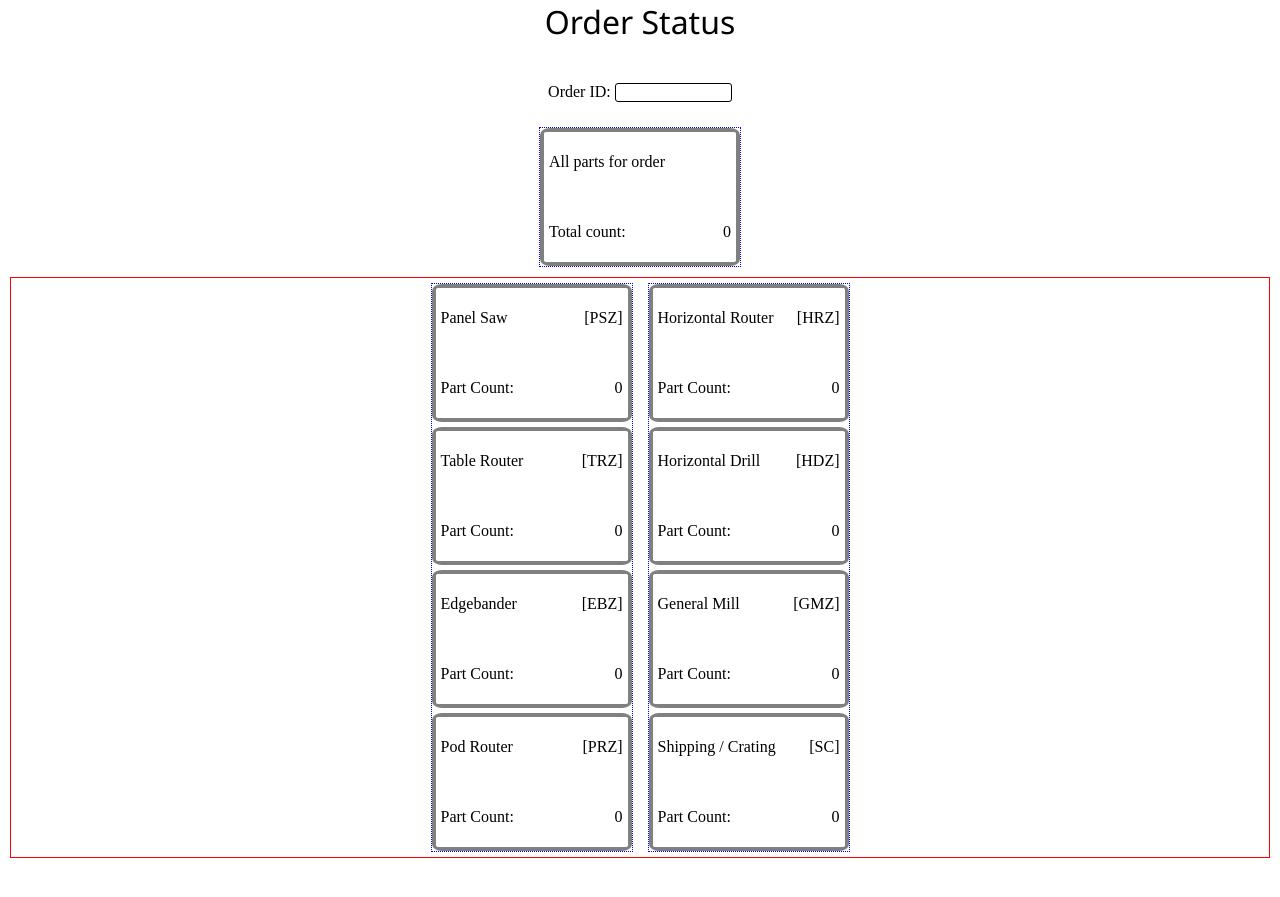
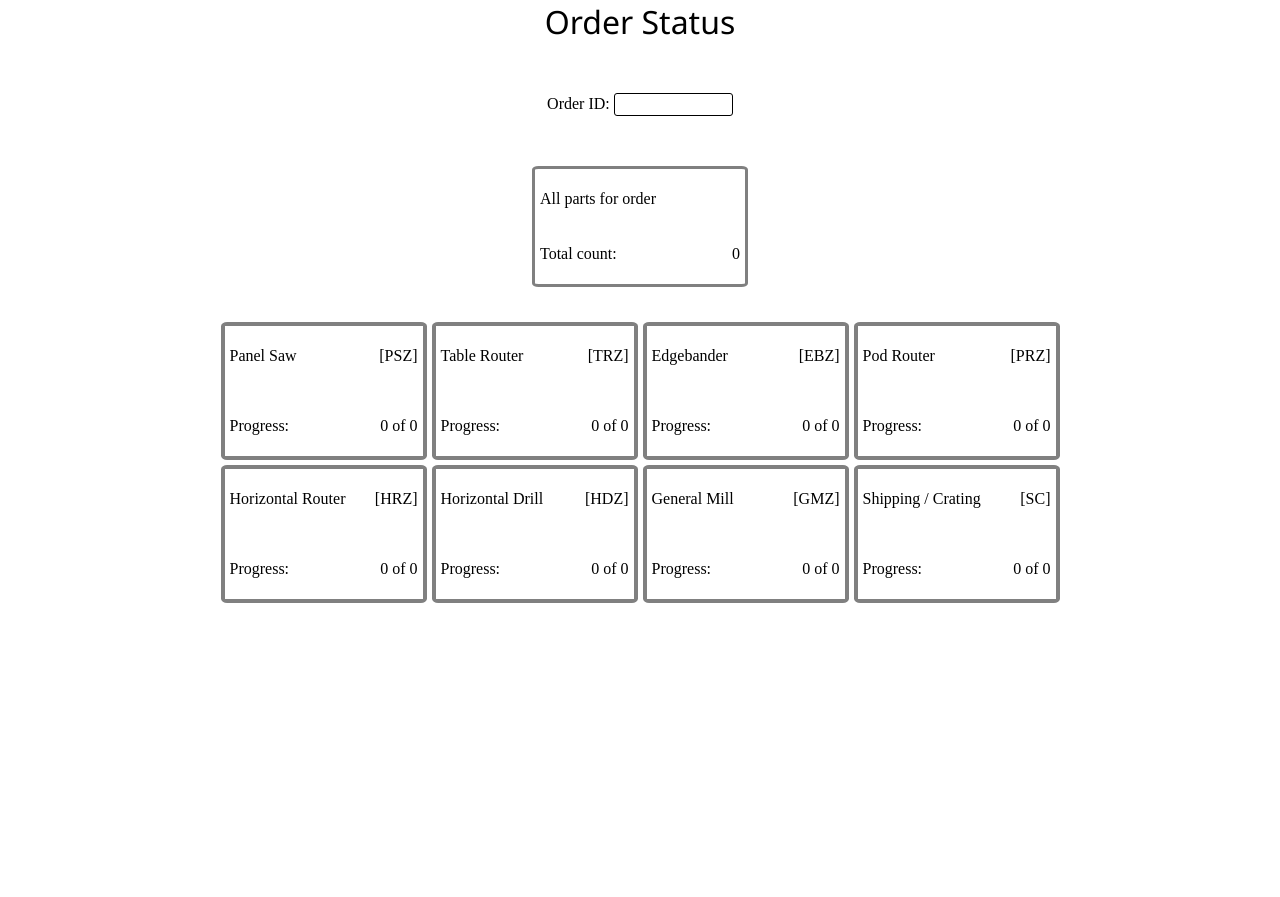
Before and after one commit to chris-lunsford/XMES_FastAPI, a FastAPI app: page /order-dashboard in a window 1280 px wide. Shown: the top 897 px of the page. Run offline with FastAPI, Linux system fonts and the light colour scheme.

Commit message:
scanned counts wokring

```diff
--- a/main.py
+++ b/main.py
@@ -1,5 +1,7 @@
 from datetime import datetime
 import pytz
+import asyncio
+from concurrent.futures import ThreadPoolExecutor
 from fastapi import FastAPI, Request, HTTPException
 from fastapi.templating import Jinja2Templates
 from fastapi.responses import HTMLResponse
@@ -240,3 +242,17 @@ async def handle_order_part_counts(OrderID):
         return counts
     except Exception as e:
         raise HTTPException(status_code=500, detail=str(e))
+
+
+@app.get('/api/scanned-order-part-counts')
+async def handle_scanned_order_part_counts(OrderID: str):
+    loop = asyncio.get_running_loop()
+    executor = ThreadPoolExecutor(max_workers=1)
+    try:
+        data = await loop.run_in_executor(executor, fetch_scanned_order_part_counts_data, OrderID)
+        counts = process_scanned_order_part_counts_data(data)
+        return counts
+    except Exception as e:
+        raise HTTPException(status_code=500, detail=str(e))
+    finally:
+        executor.shutdown(wait=True)
--- a/templates/css/order_dashboard.css
+++ b/templates/css/order_dashboard.css
@@ -15,7 +15,7 @@ html, body {
 .title-info {
     display: flex;
     flex-direction: column;
-    margin-bottom: 40px;
+    margin-bottom: 50px;
 }
 
 .page-name {
@@ -28,13 +28,14 @@ html, body {
 .input-fields {
     display: flex;
     justify-content: center;
-    margin-bottom: 25px;
+    margin-bottom: 50px;
 }
 
 .order-input input {
     border: 1px solid black;
     border-radius: 3px;
     width: 15ch;
+    padding: 3px;
     /* background-color: white; */
 }
 
@@ -43,12 +44,36 @@ html, body {
     justify-content: center;
 }
 
+.total-container {
+    display: flex;
+    flex-direction: column;
+    width: 20ch;
+    height: 10ch;
+    justify-content: space-between;
+    border-radius: 5%;
+    border: 3px solid grey;
+    padding: 5px;
+    gap: 5px;
+}
+
+#order-total {
+    display: flex;
+    flex-direction: column;
+    width: 25ch;
+    justify-content: center;
+    border-radius: 3%;
+    border: 3px solid grey;
+    padding: 5px;
+    gap: 5px;
+}
+
 .data-display {
     display: flex;
     flex-direction: column;
     justify-content: center;
-    border: 1px solid red;
-    margin: 10px;
+    align-items: center;
+    /* border: 1px solid red; */
+    margin-top: 30px;
     padding: 5px;
     gap: 75px;
 }
@@ -59,6 +84,7 @@ html, body {
     flex-wrap: wrap;
     flex-direction: row;
     justify-content: center;
+    max-width: 125ch;
     /* border: 1px solid orange; */
     padding: 0px;
     gap: 15px;
@@ -66,27 +92,28 @@ html, body {
 
 .machine-row {
     display: flex;
-    flex-direction: column;
-    flex-basis: 25ch;
-    justify-content: flex-start;
-    border: 1px dotted blue;
+    flex-wrap: wrap;
+    flex-basis: content;
+    justify-content: center;
+    /* border: 1px dotted blue; */
     padding: 0px;
     gap: 5px;
 }
 .machine-container {
     display: flex;
     flex-direction: column;
+    width: 25ch;
     justify-content: center;
-    border-radius: 5%;
+    border-radius: 3%;
     border: 3px solid grey;
     padding: 0px;
     gap: 5px;
 }
 
-.machine-container.has-parts {
+/* .machine-container.has-parts {
     border: 3px solid  black;
-    background-color: #969191;  /* Or any color you prefer */
-}
+    background-color: #969191;
+} */
 
 .hidden {
     display: none;
--- a/templates/css/production.css
+++ b/templates/css/production.css
@@ -8,6 +8,7 @@ html, body {
 .title-info {
     display: flex;
     flex-direction: column;
+    margin-bottom: 30px;
 }
 
 .page-name {
@@ -32,7 +33,6 @@ html, body {
     align-items: center;
     margin: 0px;
     /* border: 1px solid red; */
-    padding: 10px;
     min-height: 70px;
 }
 
--- a/templates/home.html
+++ b/templates/home.html
@@ -4,6 +4,7 @@
     <meta charset="UTF-8">
     <meta name="viewport" content="width=device-width, initial-scale=1.0">
     <title>Document</title>
+    <link rel="stylesheet" type="text/css" href="templates/css/home.css">
 </head>
 <body class="home-page">
     <h3></h3>
--- a/templates/index.html
+++ b/templates/index.html
@@ -12,7 +12,6 @@
   <link rel="icon" type="image/png" href="/assets/favicon.ico">
   <link rel="stylesheet" type="text/css" href="templates/css/reset.css">
   <link rel="stylesheet" type="text/css" href="templates/css/main.css">
-  <link rel="stylesheet" type="text/css" href="templates/css/machine_dashboard.css">
 
 </head>
 <body class ="index-page">
--- a/templates/orderDashboardEventHandlers.js
+++ b/templates/orderDashboardEventHandlers.js
@@ -42,6 +42,7 @@ function handleDynamicInputs(event) {
     if (event.target.id === 'order-id') {
         if (orderID.length === 8) {
             fetchOrderPartCounts(orderID);
+            fetchScannedOrderPartCounts(orderID);
         } else if (orderID.length ===0) {
             resetPartCounts();
         }
@@ -52,6 +53,12 @@ function handleDynamicInputs(event) {
 // Function to reset all part counts to zero and remove 'has-parts' class
 function resetPartCounts() {
     console.log("Resetting part counts and border styles");
+
+    const scanCountElements = document.querySelectorAll('[id^="current-count-"]')
+    scanCountElements.forEach(element => {
+        element.textContent = '0';
+    });
+
     const partCountElements = document.querySelectorAll('[id^="part-count-"]');
     partCountElements.forEach(element => {
         element.textContent = '0';
--- a/templates/orderdashboard.html
+++ b/templates/orderdashboard.html
@@ -21,19 +21,15 @@
         </form>
     </section>
     <section class="total-row">
-        <section class="machine-row">
-            <div class="machine-container hrz" id="machine-HRZ">
-                <section class="hrz-container">
-                    <div class="machine-name">
+            <div class="machine-container" id="order-total">
+                <div class="total-name">
                     <p>All parts for order</p>
                 </div>
                 <div class="part-count">
                     <p>Total count:</p>
                     <p id="part-count-Total">0</p>
                 </div>
-                </section>
             </div>
-        </section>
     </section>
     <section class="data-display">
     <!-- Machines -->
@@ -46,8 +42,8 @@
                             <p>[PSZ]</p>
                         </div>
                         <div class="part-count">
-                            <p>Part Count:</p>
-                            <p id="part-count-PSZ">0</p>
+                            <p>Progress:</p>
+                            <p><span id="current-count-PSZ">0</span> of <span id="part-count-PSZ">0</span></p>
                         </div>
                     </section>
                 </div>
@@ -58,8 +54,8 @@
                             <p>[TRZ]</p>
                         </div>
                         <div class="part-count">
-                            <p>Part Count:</p>
-                            <p id="part-count-TRZ">0</p>
+                            <p>Progress:</p>
+                            <p><span id="current-count-TRZ">0</span> of <span id="part-count-TRZ">0</span></p>
                         </div>
                     </section>
                 </div>
@@ -70,8 +66,8 @@
                             <p>[EBZ]</p>
                         </div>
                         <div class="part-count">
-                            <p>Part Count:</p>
-                            <p id="part-count-EBZ">0</p>
+                            <p>Progress:</p>
+                            <p><span id="current-count-EBZ">0</span> of <span id="part-count-EBZ">0</span></p>
                         </div>
                     </section>
                 </div>
@@ -82,14 +78,11 @@
                             <p>[PRZ]</p>
                         </div>
                         <div class="part-count">
-                            <p>Part Count:</p>
-                            <p id="part-count-PRZ">0</p>
+                            <p>Progress:</p>
+                            <p><span id="current-count-PRZ">0</span> of <span id="part-count-PRZ">0</span></p>
                         </div>
                     </section>
                 </div>
-            </section>
-
-            <section class="machine-row">
                 <div class="machine-container hrz" id="machine-HRZ">
                     <section class="hrz-container">
                         <div class="machine-name">
@@ -97,8 +90,8 @@
                             <p>[HRZ]</p>
                         </div>
                         <div class="part-count">
-                            <p>Part Count:</p>
-                            <p id="part-count-HRZ">0</p>
+                            <p>Progress:</p>
+                            <p><span id="current-count-HRZ">0</span> of <span id="part-count-HRZ">0</span></p>
                         </div>
                     </section>
                 </div>
@@ -109,8 +102,8 @@
                             <p>[HDZ]</p>
                         </div>
                         <div class="part-count">
-                            <p>Part Count:</p>
-                            <p id="part-count-HDZ">0</p>
+                            <p>Progress:</p>
+                            <p><span id="current-count-HDZ">0</span> of <span id="part-count-HDZ">0</span></p>
                         </div>
                     </section>
                 </div>
@@ -121,8 +114,8 @@
                             <p>[GMZ]</p>
                         </div>
                         <div class="part-count">
-                            <p>Part Count:</p>
-                            <p id="part-count-GMZ">0</p>
+                            <p>Progress:</p>
+                            <p><span id="current-count-GMZ">0</span> of <span id="part-count-GMZ">0</span></p>
                         </div>
                     </section>
                 </div>
@@ -133,8 +126,8 @@
                             <p>[SC]</p>
                         </div>
                         <div class="part-count">
-                            <p>Part Count:</p>
-                            <p id="part-count-SCZ">0</p>
+                            <p>Progress:</p>
+                            <p><span id="current-count-SCZ">0</span> of <span id="part-count-SCZ">0</span></p>
                         </div>
                     </section>
                 </div>
--- a/templates/submitnotification.html
+++ b/templates/submitnotification.html
@@ -7,6 +7,11 @@
     <title>Notification</title>
 </head>
 <body class="notification-dashboard">
+    <section class="title-info">
+        <div class="page-name">
+            <span>Notifications</span>
+        </div>
+    </section>
     <section class="input-fields">
         <form class="data-submission" method="post">
             <section class="notification-header">
```
Also changed, not shown: sql_functions.py (+53 -9 lines), templates/css/home.css (added, +8 -0 lines), templates/css/main.css (+6 -1 lines), templates/css/submitnotification.css (+16 -3 lines), templates/global.js (+37 -2 lines). Lines whose indentation alone changed are shown as unchanged.
